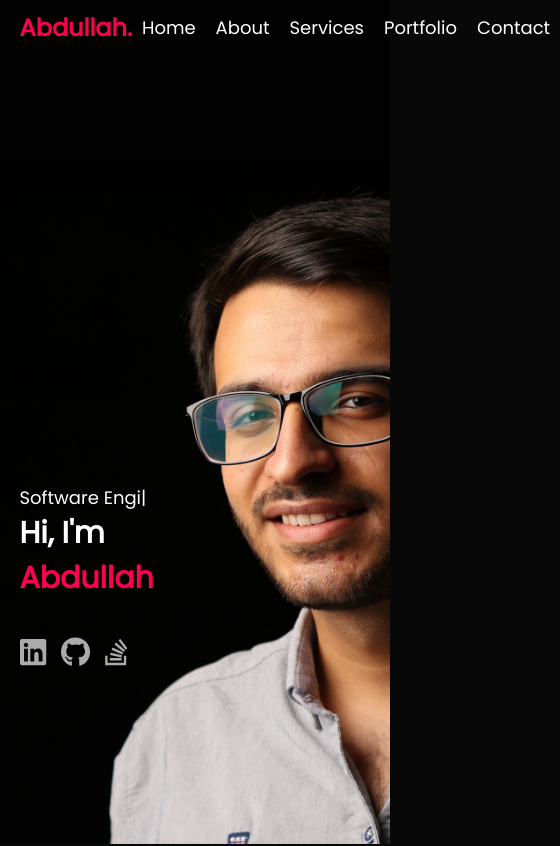
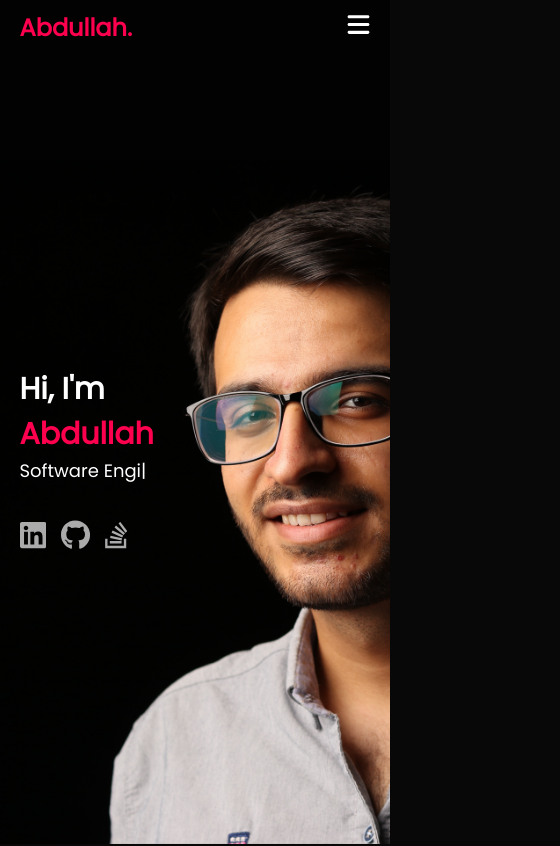
Before and after one commit to ali-hamza-jutt/abdullah-portfolio, a React (Create React App) app: page / in a window 390 px wide. Shown: the top 846 px of the page, 560 px wide, since content can reach past the window. Built offline with nearby package versions, Linux system fonts and the light colour scheme.

Commit message:
Made navbar and homepage responsive

```diff
--- a/src/App.css
+++ b/src/App.css
@@ -10,6 +10,7 @@
     padding: 0;
     font-family: 'Poppins','sans-serif';
     box-sizing: border-box;
+
 }
 
 body{
@@ -19,3 +20,8 @@
 html{
     scroll-behavior: smooth;
 }
+@media screen and (max-width: 600px) {
+    *{
+        overflow-x: hidden;
+    }
+}
--- a/src/components/navbar/Navbar.css
+++ b/src/components/navbar/Navbar.css
@@ -90,16 +90,42 @@
     transform: translateY(-5px);
 }
 
+.xmark-icon{
+    display: none;
+}
+
+.bar-icon{
+    display: none;
+}
 /* Media Queries */
-@media screen and (max-width: 768px) {
+@media screen and (max-width: 600px) {
     .header{
         background-image: url('/public/images/phone-background.png');
     }
+    nav .nav-links {
+        position: absolute;
+        top: 0;
+        right: -40%; /* Initially positioned outside the viewport */
+        height: 100%;
+        width: 40%;
+        background: var(--primary-color);
+        display: flex;
+        flex-direction: column;
+        padding-top: 2%;
+        transition: right 0.5s; /* Transition the 'right' property */
+    }
 
+    nav .nav-links.active {
+        right: 0; /* Slide in the navbar to the viewport */
+    }
+
+    nav .nav-links li{
+        margin: 10px 20px;
+    }
     .header-text{
-        margin-top: 110%;
+        margin-top: 80%;
         font-size: 18px;
-        width: 40vw;
+        width: 50vw;
     }
     .header-text h1 {
         font-size: 30px;
@@ -108,5 +134,13 @@
         color: var(--primary-color);
         font-size: 30px;
     }
+    .xmark-icon{
+        display: block  ;
+    }
+
+    .bar-icon{
+        display: block;
+    }
+
 
 }
--- a/src/components/navbar/Navbar.jsx
+++ b/src/components/navbar/Navbar.jsx
@@ -1,27 +1,51 @@
-import React, { useState, useEffect } from 'react';
+import React, { useState } from 'react';
 import './Navbar.css';
 import { ReactTyped } from 'react-typed';
 import { FontAwesomeIcon } from '@fortawesome/react-fontawesome';
 import { faLinkedin, faGithub, faStackOverflow } from '@fortawesome/free-brands-svg-icons';
 
 const Navbar = () => {
+    const [isActive, setIsActive] = useState(false);
+
+    const toggleActive = () => {
+        setIsActive(!isActive);
+    };
+
+    const barIcon = (
+        <svg xmlns="http://www.w3.org/2000/svg" viewBox="0 0 448 512" style={{ fill: '#fff', width: "25px", height: '25px' }} onClick={toggleActive}>
+            <path d="M0 96C0 78.3 14.3 64 32 64H416c17.7 0 32 14.3 32 32s-14.3 32-32 32H32C14.3 128 0 113.7 0 96zM0 256c0-17.7 14.3-32 32-32H416c17.7 0 32 14.3 32 32s-14.3 32-32 32H32c-17.7 0-32-14.3-32-32zM448 416c0 17.7-14.3 32-32 32H32c-17.7 0-32-14.3-32-32s14.3-32 32-32H416c17.7 0 32 14.3 32 32z" />
+        </svg>
+    );
+
+    const xmarkIcon = (
+        <svg xmlns="http://www.w3.org/2000/svg" viewBox="0 0 384 512" style={{ fill: '#fff', width: "25px", height: '25px' }} onClick={toggleActive}>
+            <path d="M342.6 150.6c12.5-12.5 12.5-32.8 0-45.3s-32.8-12.5-45.3 0L192 210.7 86.6 105.4c-12.5-12.5-32.8-12.5-45.3 0s-12.5 32.8 0 45.3L146.7 256 41.4 361.4c-12.5 12.5-12.5 32.8 0 45.3s32.8 12.5 45.3 0L192 301.3 297.4 406.6c12.5 12.5 32.8 12.5 45.3 0s12.5-32.8 0-45.3L237.3 256 342.6 150.6z" style={{ strokeWidth: "40", stroke: '#fff' }} />
+        </svg>
+    );
+
     const names = ["Flutter Developer", "Software Engineer"];
+
     return (
-        <div className='header' id='navbar'>
+        <div className={`header ${isActive ? 'active' : ''}`} id='navbar'>
             <div className='container'>
                 <nav>
                     <h1 className='logo'>Abdullah.</h1>
-                    <ul className="nav-links">
+                    <ul className={`nav-links ${isActive ? 'active' : ''}`}>
+                        <li className='xmark-icon'>{xmarkIcon}</li>
                         <li><a href="#navbar">Home</a></li>
                         <li><a href="#about">About</a></li>
                         <li><a href="#services">Services</a></li>
                         <li><a href="#portfolio">Portfolio</a></li>
                         <li><a href="#contact">Contact</a></li>
                     </ul>
+                    <div className='bar-icon'>
+                        {barIcon}
+                    </div>
+
                 </nav>
                 <div className="header-text">
+                    <h1>Hi, I'm <span className='dev-name'>Abdullah</span></h1>
                     <p><ReactTyped strings={names} typeSpeed={100} backSpeed={100} loop /></p>
-                    <h1>Hi, I'm <span className='dev-name'>Abdullah</span></h1>
                     <div className="professional-links">
                         <a className='professional-social-icon' href=""> <FontAwesomeIcon icon={faLinkedin} /></a>
                         <a className='professional-social-icon' href=""> <FontAwesomeIcon icon={faGithub} /></a>
```
